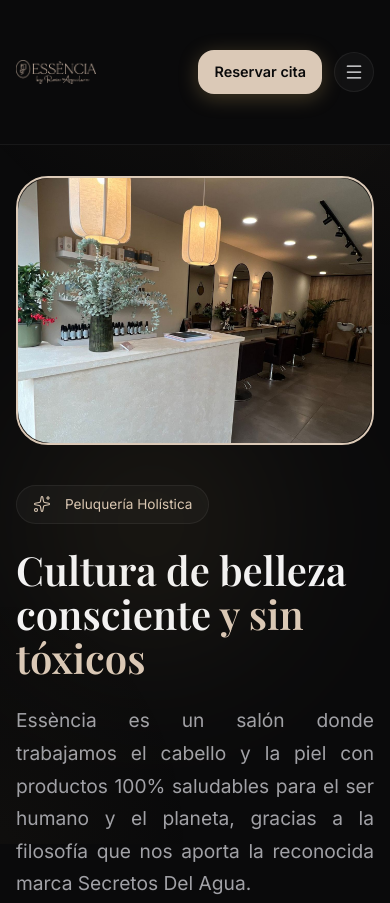
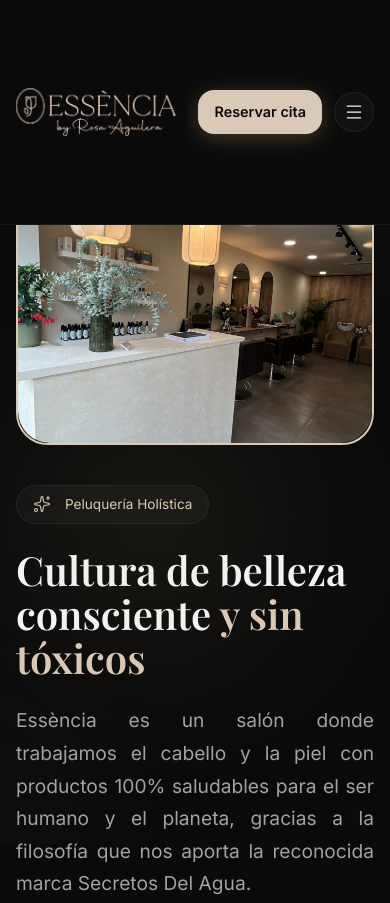
Before and after one commit to Rober-prog/Essencia, a website: page index.html in a window 390 px wide. Shown: the top 903 px of the page. Drawn offline with nearby package versions, Linux system fonts and the light colour scheme.

Commit message:
fix: double logo size on mobile and increase desktop

```diff
--- a/assets/css/responsive.css
+++ b/assets/css/responsive.css
@@ -36,8 +36,8 @@
   }
 
   .brand img {
-    width: 85px !important;
-    height: 85px !important;
+    width: 170px !important;
+    height: 170px !important;
   }
 
   .main-nav {
@@ -181,8 +181,8 @@
   }
 
   .brand img {
-    width: 80px !important;
-    height: 80px !important;
+    width: 160px !important;
+    height: 160px !important;
   }
 
   .header-inner {
--- a/assets/css/styles.css
+++ b/assets/css/styles.css
@@ -284,7 +284,7 @@
 }
 
 .logo-img {
-  height: 75px;
+  height: 100px;
   width: auto;
   object-fit: contain;
 }
```
